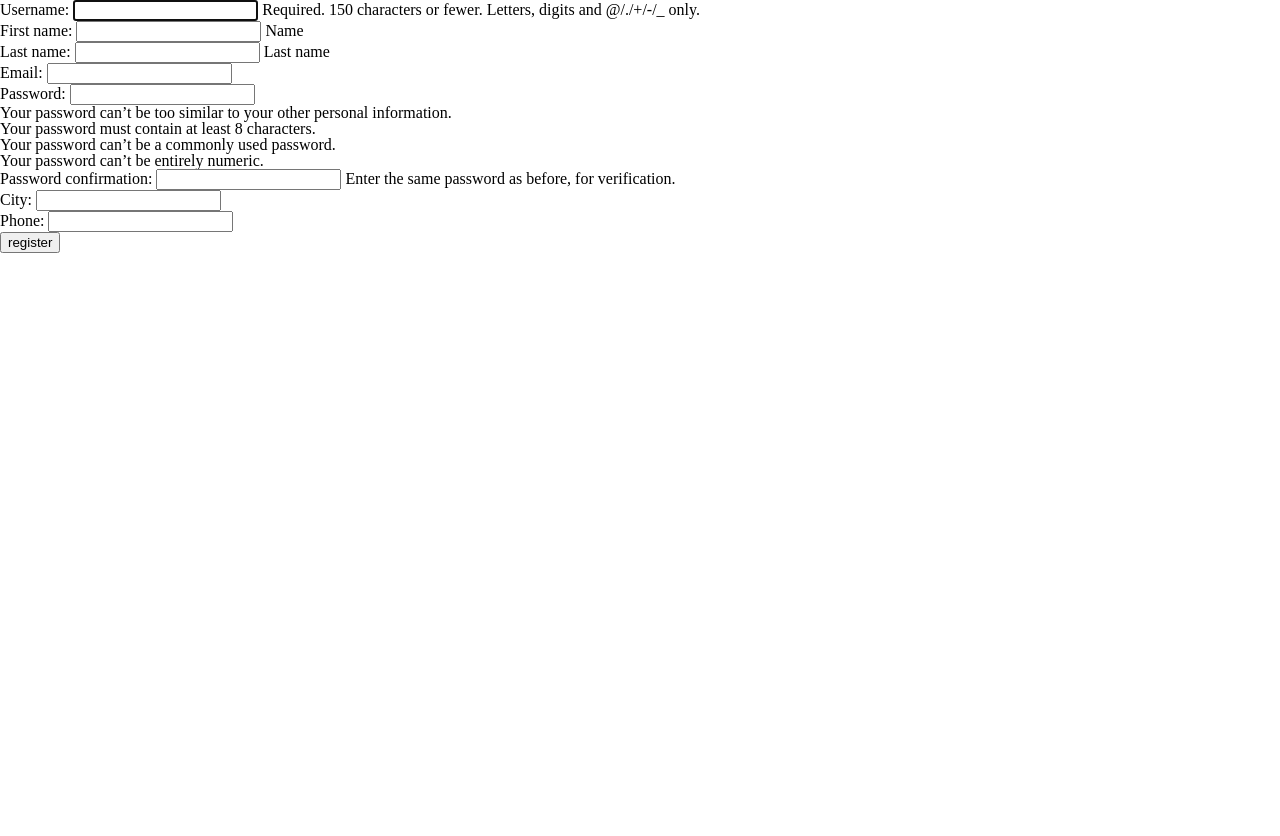
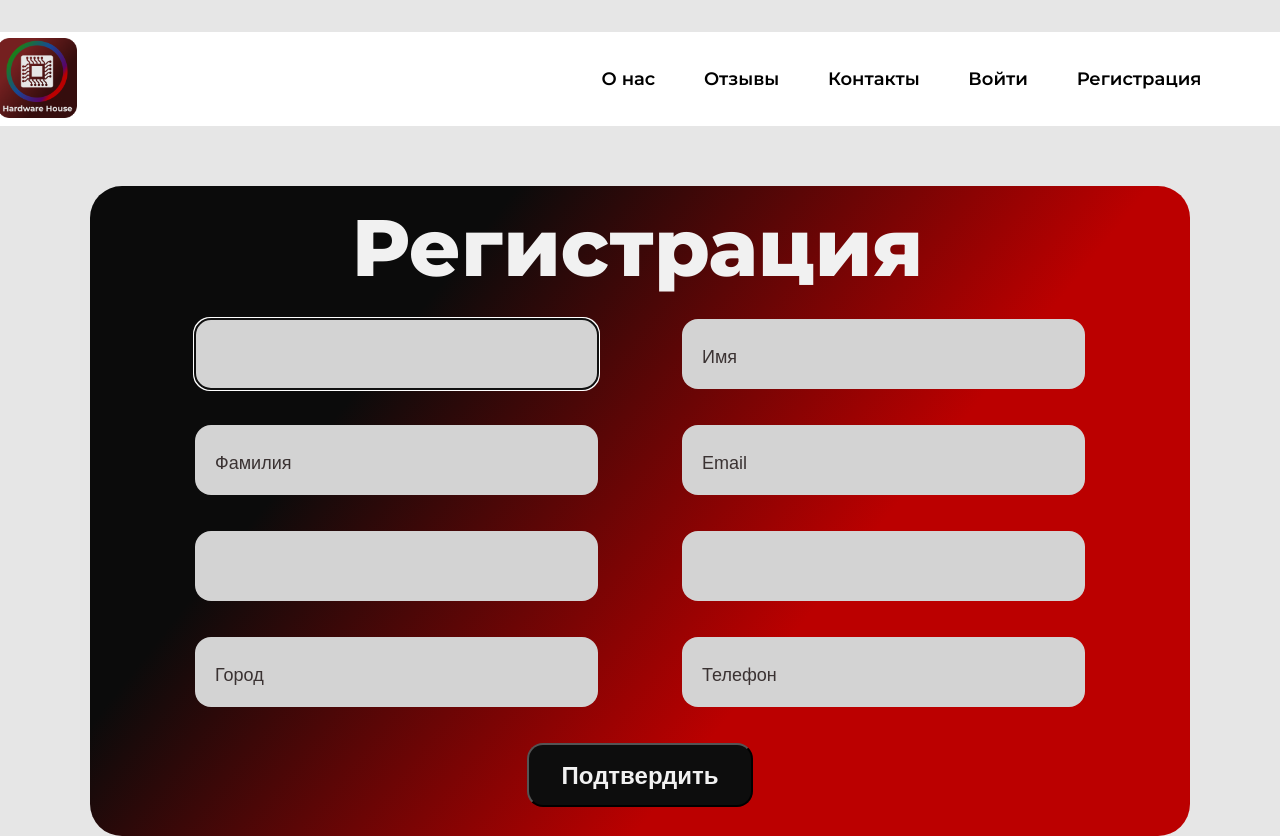
Before and after one commit to ZinchenkoEgor0205/Videostore, a Django app: page /register/ in a window 1280 px wide; the page is wider, and only the part inside the window is pictured. Before the commit the page ends 253 px from the top of that part, so only its background shows below. Run offline with Django 4.2, Linux system fonts and the light colour scheme.

Commit message:
Добавлены стили странициы регистрации и логина

```diff
--- a/app_main/static/css/styles.css
+++ b/app_main/static/styles/main_styles.css
@@ -17,7 +17,7 @@ nav {
     justify-content: center;
     height: 94px;
     padding-top: 32px;
-    margin-bottom: 95px;
+    margin-bottom: 92px;
 }
 
 .container {
@@ -35,7 +35,9 @@ nav {
 
 
 .nav-logo {
-    margin-right: 325px;
+    margin-right: 525px;
+    height: 80px;
+    width: 80px;
 }
 
 .nav-links {
--- /dev/null
+++ b/app_main/static/styles/register_styles.css
@@ -0,0 +1,182 @@
+
+* {
+    box-sizing: border-box;
+    color: #0D0D0D;
+}
+
+a {
+    text-decoration: none;
+    color: black;
+}
+
+html {
+    background-color: #E6E6E6;
+    font-family: 'Montserrat', sans-serif;
+}
+
+nav {
+    display: flex;
+    justify-content: center;
+    height: 94px;
+    padding-top: 32px;
+    margin-bottom: 92px;
+}
+
+.container {
+    width: 1550px;
+    border-radius: 32px;
+}
+
+.nav-container {
+    display: flex;
+    padding-left: 74px;
+    align-items: center;
+    height: 94px;
+    background-color: #fff;
+}
+
+
+.nav-logo {
+    margin-right: 525px;
+    height: 80px;
+    width: 80px;
+}
+
+.nav-links {
+    width: 600px;
+    display: inline-flex;
+    justify-content: space-between;
+    margin-right: 132px;
+}
+
+.nav-links-item {
+    font-weight: 600;
+    font-size: 18px;
+    line-height: 22px;
+}
+
+.registration {
+    display: flex;
+    justify-content: center;
+    height: 650px;
+}
+
+.registration-container {
+    display: flex;
+    width: 1100px;
+    background: linear-gradient(308.47deg, #BB0000 34.38%, #0B0B0B 73.49%);
+    border-radius: 32px;
+    align-items: center;
+    flex-direction: column;
+    padding-top: 13px;
+}
+
+.registration-header {
+    display: inline-block;
+    height: 95px;
+    width: 577px;
+    font-weight: 800;
+    font-size: 80px;
+    line-height: 98px;
+    color: #F1F1F1;
+    margin-bottom: 25px;
+}
+
+.form {
+    display: flex;
+    flex-direction: column;
+    align-items: center;
+}
+
+.form-inputs {
+    display: inline-flex;
+    flex-wrap: wrap;
+    width: 890px;
+    justify-content: space-between;
+}
+
+#id_username,
+#id_password1,
+#id_password2,
+.form-input {
+    width: 403px;
+    height: 70px;
+    background: #D3D3D3;
+    border-radius: 16px;
+    margin-bottom: 36px;
+    padding-left: 20px;
+    padding-top: 5px;
+    font-size: 20px;
+    font-weight: 300;
+    line-height: 22px;
+    color: #0D0D0D;
+    border: none;
+}
+
+#id_username::placeholder,
+#id_password1::placeholder,
+#id_password2::placeholder,
+.form-input::placeholder {
+    font-size: 18px;
+    font-weight: 300;
+    line-height: 22px;
+    color: #3A3232;
+}
+
+
+.registration-content {
+    display: flex;
+    width: 890px;
+}
+
+.registration-content-left {
+    margin-right: 85px;
+}
+
+
+.registration-content-left-item {
+    width: 403px;
+    height: 70px;
+    background: #D3D3D3;
+    border-radius: 16px;
+    margin-bottom: 49px;
+}
+
+.registration-content-left-item-text {
+    width: 398px;
+    height: 70px;
+    font-weight: 300;
+    font-size: 18px;
+    line-height: 22px;
+    display: flex;
+    align-items: center;
+    color: #3A3232;
+    margin-left: 5px;
+}
+
+.registration-content-right {
+
+}
+
+.registration-content-right-item {
+    width: 403px;
+    height: 70px;
+    background: #D3D3D3;
+    border-radius: 16px;
+    margin-bottom: 49px;
+}
+
+.registration-content-btn {
+    width: 226px;
+    height: 64px;
+    background: #0D0D0D;
+    border-radius: 16px;
+    font-weight: 800;
+    font-size: 24px;
+    line-height: 29px;
+    display: flex;
+    align-items: center;
+    justify-content: center;
+    color: #F1F1F1;
+    cursor: pointer;
+}
--- a/app_main/templates/main.html
+++ b/app_main/templates/main.html
@@ -1,24 +1,22 @@
+
 {% load static %}
+
 
 <!DOCTYPE html>
 <html lang="en">
+{% block head %}
 <head>
     <meta charset="UTF-8">
     <title>Title</title>
-    <link rel="stylesheet" href="{% static 'css/reset.css' %}">
-    <link rel="stylesheet" href="{% static 'css/styles.css' %}">
+    <link rel="stylesheet" href="{% static 'styles/reset.css' %}">
+    <link rel="stylesheet" href="{% static 'styles/main_styles.css' %}">
     <link href="https://fonts.googleapis.com/css2?family=Montserrat:wght@400;600;700;800&display=swap" rel="stylesheet">
-{#    <!-- <link rel="stylesheet" href="{% static 'css/styles.css' %}"> -->#}
-{#    <style>#}
-{#        .hero-container {#}
-{#            background-image: url("{{ videocards.last.background }}");#}
-{#        }#}
-{#    </style>#}
 </head>
+{% endblock %}
 <body>
     <nav>
         <div class="container nav-container">
-            <img class="nav-logo" src="../static/img/nav-logo.png" alt="logo">
+            <a href="{% url 'main_view' %}"><img class="nav-logo" src="{% static 'images/nav-logo.png' %}" alt="logo"></a>
             <div class="nav-links">
                 <a href="#" class="nav-links-item">О нас</a>
                 <a href="#" class="nav-links-item">Отзывы</a>
@@ -36,6 +34,7 @@
             </svg>
         </div>
     </nav>
+    {% block afternav %}
     <section class="hero">
         <div class="container hero-container" style="background-image: url({{ videocards_promo.last.background }});">
             <div class="hero-info">
@@ -78,5 +77,6 @@
             </div>
         </div>
     </section>
+    {% endblock %}
 </body>
 </html>
--- a/app_main/templates/test.html
+++ b/app_main/templates/test.html
@@ -4,7 +4,7 @@
 <head>
     <meta charset="UTF-8">
     <title>Title</title>
-    <link rel="stylesheet" href="{% static 'css/styles.css' %}">
+    <link rel="stylesheet" href="{% static 'styles/main_styles.css' %}">
 </head>
 <body>
     <p>Lorem ipsum dolor sit amet, consectetur adipisicing elit. Ad, asperiores deleniti, deserunt doloremque ducimus eius exercitationem fuga id iste iure, labore laudantium modi natus officia optio provident quaerat quasi reiciendis.</p>
--- a/app_user/forms.py
+++ b/app_user/forms.py
@@ -1,20 +1,23 @@
 from django import forms
-from django.contrib.auth.forms import UserCreationForm
+from django.contrib.auth import password_validation
+from django.contrib.auth.forms import UserCreationForm, UsernameField
 from django.contrib.auth.models import User
+from django.utils.translation import gettext_lazy as _
 
 
 class AuthForm(forms.Form):
-    username = forms.CharField()
-    password = forms.CharField(widget=forms.PasswordInput)
+    username = forms.CharField(widget=forms.TextInput(attrs={'class': 'form-input', 'placeholder': 'Имя пользователя'}))
+    password = forms.CharField(widget=forms.PasswordInput(attrs={'class': 'form-input', 'placeholder': 'Пароль'}))
 
 
-class ExtendedRegisterForm(UserCreationForm):
-    first_name = forms.CharField(max_length=30, required=False, help_text='Name')
-    last_name = forms.CharField(max_length=30, required=False, help_text='Last name')
-    email = forms.EmailField(required=False)
-    city = forms.CharField(required=False)
-    phone = forms.CharField(required=False)
+class RegisterForm(UserCreationForm):
+    first_name = forms.CharField(max_length=30, required=False, help_text='Name', widget=forms.TextInput(attrs={'class': 'form-input', 'placeholder': 'Имя'}))
+    last_name = forms.CharField(max_length=30, required=False, help_text='Last name', widget=forms.TextInput(attrs={'class': 'form-input', 'placeholder': 'Фамилия'}))
+    email = forms.EmailField(required=False, widget=forms.EmailInput(attrs={'class': 'form-input', 'placeholder': 'Email'}))
+    city = forms.CharField(required=False, widget=forms.TextInput(attrs={'class': 'form-input', 'placeholder': 'Город'}))
+    phone = forms.CharField(required=False, widget=forms.NumberInput(attrs={'class': 'form-input', 'placeholder': 'Телефон'}))
 
     class Meta:
         model = User
         fields = ('username', 'first_name', 'last_name', 'email', 'password1', 'password2',)
+        field_classes = {"username": UsernameField}
--- a/app_user/templates/register.html
+++ b/app_user/templates/register.html
@@ -1,20 +1,33 @@
+{% extends 'main.html' %}
 {% load static %}
 
 <!DOCTYPE html>
 <html lang="en">
+{% block head %}
 <head>
     <meta charset="UTF-8">
     <title>Title</title>
-    <link rel="stylesheet" href="{% static 'css/reset.css' %}">
-    <link rel="stylesheet" href="static/css/style.css">
-    <link rel="stylesheet" href="1.css">
+    <link rel="stylesheet" href="{% static 'styles/reset.css' %}">
+    <link rel="stylesheet" href="{% static 'styles/register_styles.css' %}">
     <link href="https://fonts.googleapis.com/css2?family=Montserrat:wght@400;600;700;800&display=swap" rel="stylesheet">
 </head>
+{% endblock %}
 <body>
-<form action="" method="post">
-    {% csrf_token %}
-    {{ form.as_p }}
-    <button>register</button>
-</form>
+{% block afternav %}
+<section class="registration">
+    <div class="container registration-container">
+        <h1 class="registration-header">Регистрация</h1>
+        <form action="" method="post" class="form">
+            {% csrf_token %}
+            <div class="form-inputs">
+                {% for input in form %}
+                {{ input }}
+            {% endfor %}
+            </div>
+            <button class="registration-content-btn">Подтвердить</button>
+        </form>
+    </div>
+</section>
+{% endblock %}
 </body>
 </html>
--- a/app_user/views.py
+++ b/app_user/views.py
@@ -1,7 +1,7 @@
 from django.contrib.auth import authenticate, login, logout
 from django.shortcuts import render, redirect
 
-from app_user.forms import AuthForm, ExtendedRegisterForm
+from app_user.forms import AuthForm, RegisterForm
 from app_user.models import Profile
 from videostore_project.settings import BASE_DIR
 
@@ -25,7 +25,7 @@ def login_view(request):
 
 def register_view(request):
     if request.method == 'POST':
-        form = ExtendedRegisterForm(request.POST)
+        form = RegisterForm(request.POST)
         if form.is_valid():
             user = form.save()
             phone = form.cleaned_data.get('phone')
@@ -41,7 +41,7 @@ def register_view(request):
             login(request, user)
             return redirect('/')
     else:
-        form = ExtendedRegisterForm()
+        form = RegisterForm()
     return render(request, 'register.html', {'form': form})
 
 def account_view(request):
--- a/videostore_project/settings.py
+++ b/videostore_project/settings.py
@@ -118,7 +118,7 @@ USE_TZ = True
 # Static files (CSS, JavaScript, Images)
 # https://docs.djangoproject.com/en/4.1/howto/static-files/
 
-STATIC_URL = 'static/'
+STATIC_URL = '/static/'
 
 # Default primary key field type
 # https://docs.djangoproject.com/en/4.1/ref/settings/#default-auto-field
```
Also changed, not shown: app_main/static/styles/login_styles.css (added, +131 -0 lines), app_user/templates/login.html (+24 -5 lines), app_main/static/images/nav-logo.png (added), app_main/static/img/nav-logo.png (deleted), app_main/static/styles/reset.css (renamed from app_main/static/css/reset.css), app_main/templates/media/Mask group.png (deleted), app_main/templates/media/nav-logo.png (deleted), db.sqlite3, media/nav-logo.png (deleted).
